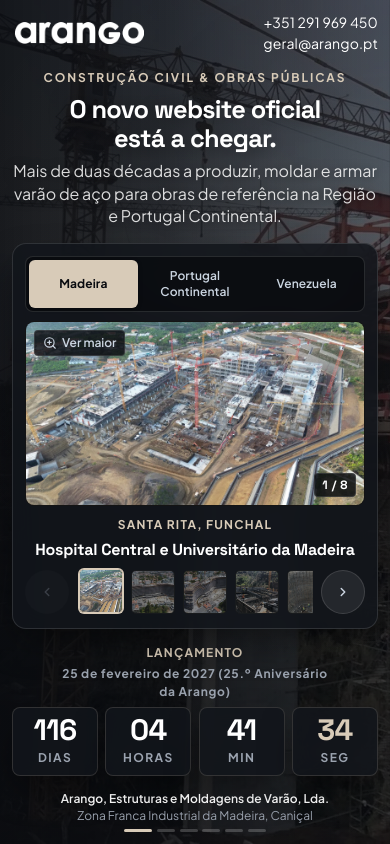
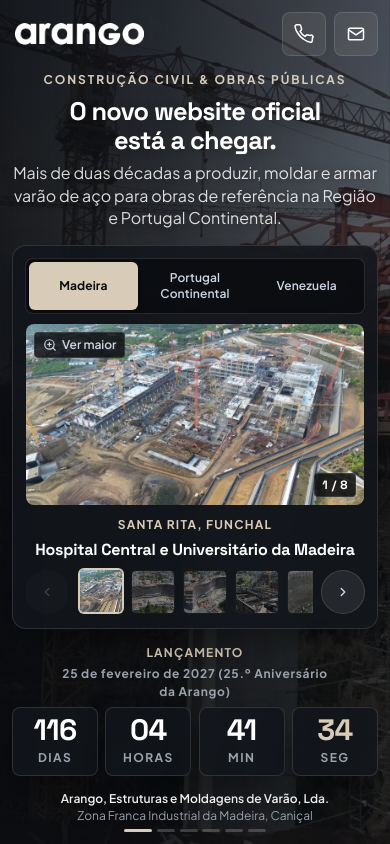
Before and after one commit to arangoadmin/arango, a React (Vite) app: page / in a window 390 px wide. Built offline with nearby package versions, Linux system fonts and the light colour scheme.

Commit message:
Show mobile contact icons with information dialogs

```diff
--- a/src/components/Header.jsx
+++ b/src/components/Header.jsx
@@ -1,4 +1,34 @@
+import { useEffect, useRef, useState } from 'react'
+import { content } from '../data/content'
+
+/** @returns {import('react').ReactElement} */
 export default function Header() {
+  const { phone, email } = content.pt
+  const [activeContact, setActiveContact] = useState(
+    /** @type {{ label: string, value: string } | null} */ (null)
+  )
+  const contactDialogRef = useRef(/** @type {HTMLDialogElement | null} */ (null))
+
+  useEffect(() => {
+    if (activeContact && contactDialogRef.current && !contactDialogRef.current.open) {
+      contactDialogRef.current.showModal()
+    }
+  }, [activeContact])
+
+  /** @param {import('react').MouseEvent<HTMLDialogElement>} event */
+  function handleBackdropClick(event) {
+    if (event.target !== event.currentTarget) return
+
+    const dialog = event.currentTarget
+    const bounds = dialog.getBoundingClientRect()
+    if (
+      event.clientX < bounds.left || event.clientX > bounds.right ||
+      event.clientY < bounds.top || event.clientY > bounds.bottom
+    ) {
+      dialog.close()
+    }
+  }
+
   return (
     <header className="site-header">
       <div className="brand-group">
@@ -13,10 +43,55 @@ export default function Header() {
       </div>
 
       <div className="header-contact" aria-label="Contactos">
-        <span className="contact-phone">+351 291 969 450</span>
+        <button
+          type="button"
+          className="contact-phone"
+          aria-label={`${phone}, ver número de telefone`}
+          aria-haspopup="dialog"
+          onClick={() => setActiveContact({ label: 'Telefone', value: phone })}
+        >
+          <svg className="contact-icon" viewBox="0 0 24 24" fill="none" stroke="currentColor" strokeWidth="1.8" strokeLinecap="round" strokeLinejoin="round" aria-hidden="true" focusable="false">
+            <path d="M22 16.92v3a2 2 0 0 1-2.18 2A19.79 19.79 0 0 1 11.19 18a19.5 19.5 0 0 1-6-6 19.79 19.79 0 0 1-3.91-8.67A2 2 0 0 1 3.26 1h3a2 2 0 0 1 2 1.72c.13.96.36 1.9.69 2.79a2 2 0 0 1-.45 2.11L7.23 8.89a16 16 0 0 0 6 6l1.27-1.27a2 2 0 0 1 2.11-.45c.89.33 1.83.56 2.79.69A2 2 0 0 1 22 16.92z" />
+          </svg>
+          <span className="contact-text">{phone}</span>
+        </button>
         <span className="contact-sep" aria-hidden="true">|</span>
-        <span className="contact-email">geral@arango.pt</span>
+        <button
+          type="button"
+          className="contact-email"
+          aria-label={`${email}, ver endereço de email`}
+          aria-haspopup="dialog"
+          onClick={() => setActiveContact({ label: 'Email', value: email })}
+        >
+          <svg className="contact-icon" viewBox="0 0 24 24" fill="none" stroke="currentColor" strokeWidth="1.8" strokeLinecap="round" strokeLinejoin="round" aria-hidden="true" focusable="false">
+            <rect x="3" y="5" width="18" height="14" rx="2" />
+            <path d="m3 7 9 6 9-6" />
+          </svg>
+          <span className="contact-text">{email}</span>
+        </button>
       </div>
+
+      <dialog
+        ref={contactDialogRef}
+        className="contact-dialog"
+        aria-labelledby="contact-dialog-title"
+        onClose={() => setActiveContact(null)}
+        onClick={handleBackdropClick}
+      >
+        <div className="contact-dialog-header">
+          <h2 id="contact-dialog-title">{activeContact?.label}</h2>
+          <button
+            type="button"
+            className="contact-dialog-close"
+            aria-label="Fechar"
+            autoFocus
+            onClick={() => contactDialogRef.current?.close()}
+          >
+            &times;
+          </button>
+        </div>
+        <p className="contact-dialog-value">{activeContact?.value}</p>
+      </dialog>
     </header>
   )
 }
--- a/src/index.css
+++ b/src/index.css
@@ -167,7 +167,83 @@ html, body {
   color: var(--color-text-primary);
   letter-spacing: 0.01em;
   user-select: text;
-  cursor: default;
+  text-decoration: none;
+  line-height: inherit;
+  padding: 0;
+  border: 0;
+  background: transparent;
+  cursor: pointer;
+}
+
+.contact-phone:hover,
+.contact-email:hover {
+  color: var(--color-accent);
+}
+
+.contact-phone:focus-visible,
+.contact-email:focus-visible {
+  outline: 2px solid var(--color-accent);
+  outline-offset: 2px;
+}
+
+.contact-icon {
+  display: none;
+}
+
+.contact-dialog {
+  width: min(20rem, calc(100% - 2rem));
+  max-height: calc(100dvh - 2rem);
+  margin: auto;
+  padding: 1rem;
+  border: 1px solid var(--color-accent-border);
+  border-radius: 14px;
+  background: var(--color-bg);
+  color: var(--color-text-primary);
+  box-shadow: var(--shadow-card);
+}
+
+.contact-dialog::backdrop {
+  background: var(--color-surface);
+}
+
+.contact-dialog-header {
+  display: flex;
+  align-items: center;
+  justify-content: space-between;
+  gap: 1rem;
+}
+
+.contact-dialog-header h2 {
+  font-family: var(--font-display);
+  font-size: 1.125rem;
+}
+
+.contact-dialog-close {
+  width: var(--control-size);
+  height: var(--control-size);
+  flex-shrink: 0;
+  border: 0;
+  border-radius: 8px;
+  background: var(--color-accent-soft);
+  color: var(--color-text-primary);
+  font-size: 1.75rem;
+  cursor: pointer;
+}
+
+.contact-dialog-close:hover {
+  background: var(--color-surface-hover);
+}
+
+.contact-dialog-close:focus-visible {
+  outline: 2px solid var(--color-accent);
+  outline-offset: 2px;
+}
+
+.contact-dialog-value {
+  margin-top: 0.75rem;
+  font-size: 1.125rem;
+  overflow-wrap: anywhere;
+  user-select: text;
 }
 
 /* ==========================================================================
@@ -966,10 +1042,26 @@ html, body {
   .header-contact .contact-sep { display: none; }
 }
 
+@media (max-width: 50rem) {
+  .header-contact { flex-wrap: nowrap; }
+  .contact-phone, .contact-email {
+    display: inline-flex;
+    align-items: center;
+    justify-content: center;
+    width: var(--control-size);
+    height: var(--control-size);
+    border: 1px solid var(--color-border);
+    border-radius: 8px;
+    background: var(--color-accent-soft);
+  }
+  .contact-phone:hover, .contact-email:hover { background: var(--color-surface-hover); }
+  .contact-icon { display: block; width: 20px; height: 20px; }
+  .contact-text { display: none; }
+}
+
 @media (max-width: 40rem) {
   .page-container { padding-block: max(0.75rem, env(safe-area-inset-top)) max(0.75rem, env(safe-area-inset-bottom)); }
   .site-header { gap: 0.5rem; }
-  .header-contact { flex-direction: column; align-items: flex-end; }
   .site-footer { padding-block: 0; gap: 0.25rem; }
   .footer-company { flex-direction: column; gap: 0; }
   .footer-divider { display: none; }
```
Also changed, not shown: 1 other file (tests, documents, lock files or other folders).
